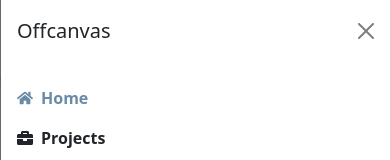
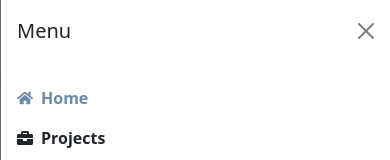
Before and after one commit to jholt33/holts-code, a React (Create React App) app: page / in a window 390 px wide. Both pictures are taken after a click on the button 350 px from the left and 38 px from the top of the page. Shown: the top 160 px of the page. Built offline with nearby package versions, Linux system fonts and the light colour scheme.

Commit message:
Adjust layout / mobile menu header

```diff
--- a/src/components/MainNav.js
+++ b/src/components/MainNav.js
@@ -35,7 +35,7 @@
             >
               <Offcanvas.Header closeButton>
                 <Offcanvas.Title id={`offcanvasNavbarLabel-expand-${expand}`}>
-                  Offcanvas
+                  Menu
                 </Offcanvas.Title>
               </Offcanvas.Header>
               <Offcanvas.Body>
--- a/src/pages/SingleProject.js
+++ b/src/pages/SingleProject.js
@@ -19,7 +19,7 @@
             <h2>Project Info:</h2>
             <p>{content}</p>
             <hr></hr>
-            <div className="d-flex flex-column mb-5">
+            <div className="d-flex justify-content-between mb-5">
               <span className="d-flex align-items-center"><FaLink /><span className="text-bold ps-2">URL:</span></span>
               <a href={projectURL} rel="noreferrer" target="_blank">
                 {projectURL}
```
